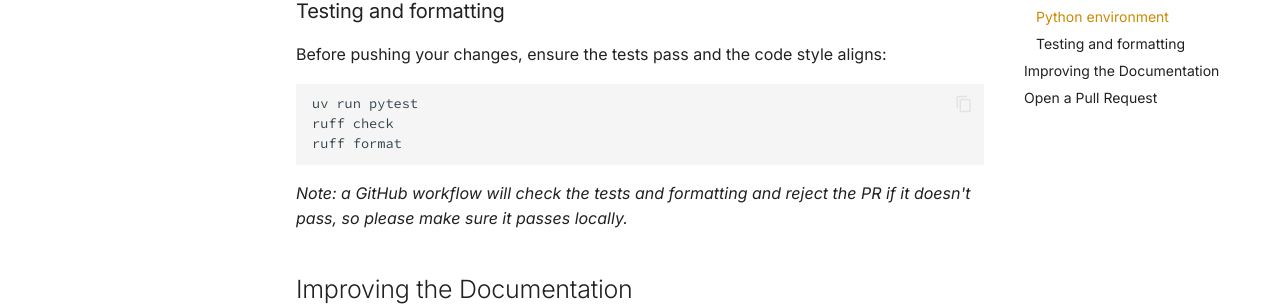
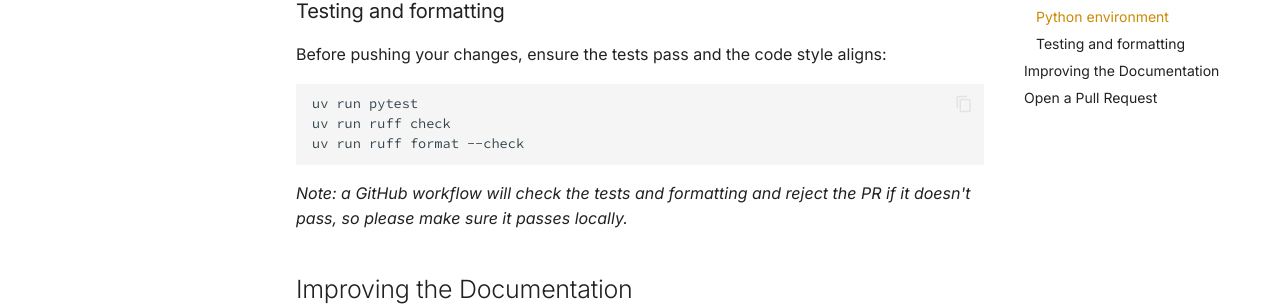
Before and after one commit to whataboutyou-ai/eunomia, an MkDocs documentation site: the page built from docs/community/contribute.md, in a window 1280 px wide and 900 px high, scrolled down 788 px. Shown: the part 145-453 px from the top of the window. Built offline with MkDocs 1.6.1 and Material for MkDocs 9.7.7, drawn with Linux system fonts in a browser that asks for light colours; comment, search, counter and statistics services are not loaded.

Commit message:
Change ruff commands in contributing docs

````diff
--- a/docs/community/contribute.md
+++ b/docs/community/contribute.md
@@ -38,8 +38,8 @@ Before pushing your changes, ensure the tests pass and the code style aligns:
 
 ```bash
 uv run pytest
-ruff check
-ruff format
+uv run ruff check
+uv run ruff format --check
 ```
 
 _Note: a GitHub workflow will check the tests and formatting and reject the PR if it doesn't pass, so please make sure it passes locally._
````
